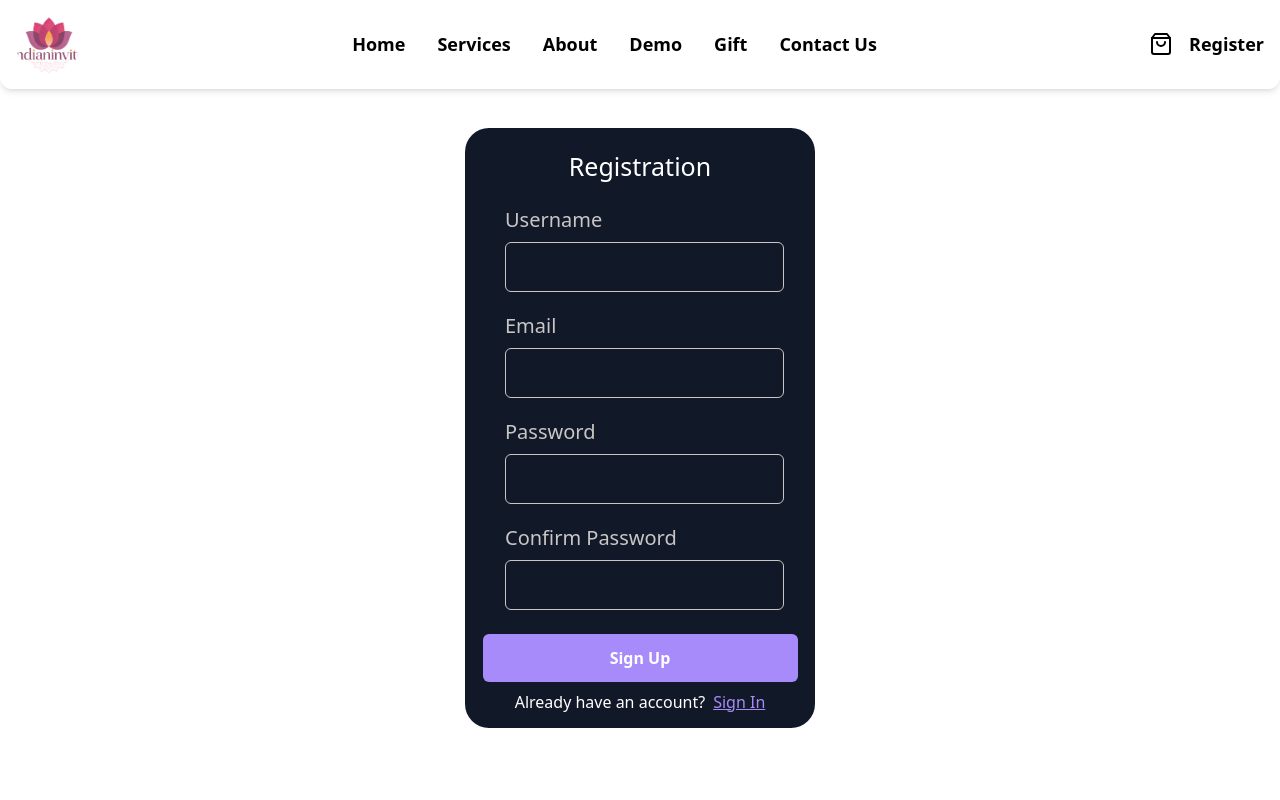
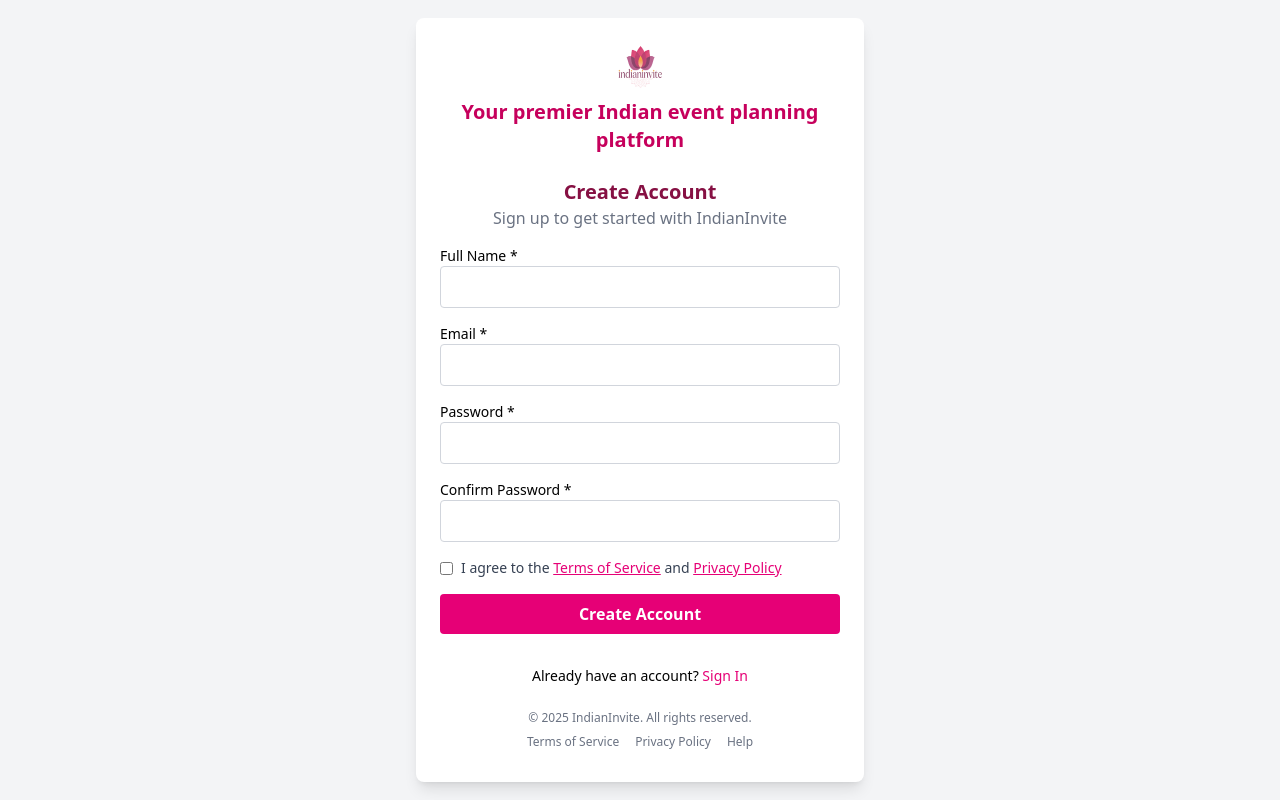
Before and after one commit to faizi729/photo, a React (Vite) app in the folder frontend/: page /register in a window 1280 px wide. Shown: the top 800 px of the page. Built offline with nearby package versions, Linux system fonts and the light colour scheme.

Commit message:
success img added

```diff
--- a/frontend/src/App.jsx
+++ b/frontend/src/App.jsx
@@ -1,4 +1,4 @@
-import { BrowserRouter, Routes, Route } from "react-router-dom";
+import { BrowserRouter, Routes, Route, useLocation } from "react-router-dom";
 import Navbar from "./components/Navbar";
 import Footer from "./components/Footer";
 
@@ -13,12 +13,16 @@ import Demo from "./pages/Demo";
 import ProductGrid from "./pages/Gift";
 import PaymentSuccess from "./pages/Paymentsuccess";
 
-function App() {
+function AppContent() {
+  const location = useLocation();
+
+  // Define the routes where Navbar and Footer should be hidden
+  const hideNavFooterRoutes = ["/login", "/register"];
+  const hideNavFooter = hideNavFooterRoutes.includes(location.pathname);
+
   return (
-    <BrowserRouter>
-      {/* ✅ Main wrapper to prevent scroll overflow */}
     <div className="flex flex-col min-h-screen overflow-x-hidden">
-        <Navbar />
+      {!hideNavFooter && <Navbar />}
       <main className="flex-grow">
         <Routes>
           <Route path="/" element={<Home />} />
@@ -31,11 +35,17 @@ function App() {
           <Route path="/login" element={<Login />} />
           <Route path="/form/:id" element={<Form />} />
           <Route path="/payment-success" element={<PaymentSuccess />} />
-
         </Routes>
       </main>
-        <Footer />
+      {!hideNavFooter && <Footer />}
     </div>
+  );
+}
+
+function App() {
+  return (
+    <BrowserRouter>
+      <AppContent />
     </BrowserRouter>
   );
 }
--- a/frontend/src/components/Navbar.jsx
+++ b/frontend/src/components/Navbar.jsx
@@ -25,8 +25,8 @@ const Navbar = () => {
 
         {/* Logo */}
         <div className="flex items-center gap-2">
-          <Link to="/">
-            <img src={img1} alt="logo" className="w-16 h-16 rounded-full object-cover" />
+          <Link to="/#">
+            <img src={img1} alt="logo" className="w-20 h-16 object-cover" />
           </Link>
         </div>
 
--- a/frontend/src/pages/Gift.jsx
+++ b/frontend/src/pages/Gift.jsx
@@ -105,7 +105,7 @@ const displayRazorpay = async (price) => {
     }
 
     const options = {
-      key: "rzp_live_tfb18vO4HgubFA",
+      key: "rzp_test_WcGyN97AYAiHPE",
       amount,
       currency: data.currency,
       name: "Eye Imagination",
--- a/frontend/src/pages/Login.jsx
+++ b/frontend/src/pages/Login.jsx
@@ -1,10 +1,12 @@
 import React, { useState } from "react";
 import { Link, useNavigate } from "react-router-dom";
 import axios from "axios";
+import logo from "../assets/logo4.png"
 
 const Login = () => {
   const [formData, setFormData] = useState({ email: "", password: "" });
   const navigate = useNavigate();
+  const [loading, setLoading] = useState(false);
 
   const handleChange = (e) => {
     setFormData({ ...formData, [e.target.id]: e.target.value });
@@ -12,69 +14,105 @@ const Login = () => {
 
   const handleSubmit = async (e) => {
     e.preventDefault();
-
+    if (!formData.email || !formData.password) {
+      return alert("Please fill in all fields.");
+    }
+    setLoading(true);
     try {
       const res = await axios.post("https://photo-n1fe.onrender.com/api/users/login", formData);
       localStorage.setItem("token", res.data.token);
-
       navigate("/", { replace: true });
-      window.location.reload(); // ✅ Force page reload on redirect
+      window.location.reload();
     } catch (err) {
       alert(err.response?.data?.error || "Login failed");
+    } finally {
+      setLoading(false);
     }
   };
 
-
   return (
-    <div className="flex justify-center items-center">
-      <div className="bg-[#111828] flex flex-col mt-32 mb-20 w-[350px] rounded-3xl h-[500px]">
-        <div className="flex mt-5 justify-center">
-          <h1 className="text-white font-light text-[25px]">Login</h1>
+    <div className="flex justify-center items-center min-h-screen bg-gray-100">
+      <div className="w-full max-w-md bg-white rounded-2xl shadow-lg p-8">
+        <div className="text-center">
+          <img
+            src={logo}
+            alt="IndianInvite Logo"
+            className="mx-auto h-12 w-12 mb-2"
+          />
+          <p className="text-sm text-gray-600 mb-6">
+            Your premier Indian event planning platform
+          </p>
         </div>
 
+        <h2 className="text-xl font-semibold text-center text-pink-800 mb-1">Welcome Back</h2>
+        <p className="text-center text-gray-500 mb-6">Sign in to continue to your account</p>
+
         <form onSubmit={handleSubmit}>
-          <div className="mt-10 ml-10 flex flex-col gap-2">
-            <label htmlFor="email" className="text-[#C9C6C6] text-xl">
-              Email
+          <div className="mb-4">
+            <label htmlFor="email" className="block text-sm font-medium text-gray-700">
+              Email <span className="text-red-500">*</span>
             </label>
             <input
               id="email"
               type="email"
               value={formData.email}
               onChange={handleChange}
-              className="border border-[#C9C6C6] bg-[#fff] px-5 w-[90%] py-3 rounded-md"
+              className="mt-1 w-full border border-gray-300 rounded-md px-4 py-2 focus:outline-none focus:ring-2 focus:ring-pink-500"
+              required
             />
           </div>
 
-          <div className="mt-5 ml-10 flex flex-col gap-2">
-            <label htmlFor="password" className="text-[#C9C6C6] text-xl">
-              Password
+          <div className="mb-4">
+            <label htmlFor="password" className="block text-sm font-medium text-gray-700">
+              Password <span className="text-red-500">*</span>
             </label>
             <input
               id="password"
               type="password"
               value={formData.password}
               onChange={handleChange}
-              className="border border-[#C9C6C6] bg-[#fff] px-5 w-[90%] py-3 rounded-md"
+              className="mt-1 w-full border border-gray-300 rounded-md px-4 py-2 focus:outline-none focus:ring-2 focus:ring-pink-500"
+              required
             />
           </div>
 
-          <div className="bg-[#A78BFA] mx-auto mt-8 w-[90%] cursor-pointer rounded-md">
-            <button
-              type="submit"
-              className="w-full py-3 text-white cursor-pointer font-semibold"
-            >
-              Sign In
-            </button>
+          <div className="flex items-center justify-between mb-4">
+            <label className="flex items-center text-sm text-gray-600">
+              <input type="checkbox" className="mr-2" /> Remember me
+            </label>
+            <a href="#" className="text-sm text-pink-500 hover:underline">
+              Forgot password?
+            </a>
           </div>
 
-          <div className="flex justify-center gap-2 text-white mt-5">
-            <p>Don't have an account?</p>
-            <Link to="/register" className="text-[#A78BFA] underline">
-              Register here
-            </Link>
+          <button
+            type="submit"
+            disabled={loading}
+            className={`w-full py-3 rounded-md text-white font-semibold ${
+              loading ? "bg-gray-400 cursor-not-allowed" : "bg-pink-600 hover:bg-pink-700"
+            }`}
+          >
+            {loading ? "Logging in..." : "Sign In"}
+          </button>
+        </form>
+
+
+
+        <p className="text-center mt-5 text-sm text-gray-600">
+          Don't have an account?{' '}
+          <Link to="/register" className="text-pink-500 hover:underline">
+            Sign Up
+          </Link>
+        </p>
+
+        <div className="text-center text-xs text-gray-400 mt-6">
+          <p>© 2025 IndianInvite. All rights reserved.</p>
+          <div className="flex justify-center gap-4 mt-2">
+            <a href="#" className="hover:underline">Terms of Service</a>
+            <a href="#" className="hover:underline">Privacy Policy</a>
+            <a href="#" className="hover:underline">Help</a>
           </div>
-        </form>
+        </div>
       </div>
     </div>
   );
--- a/frontend/src/pages/Paymentsuccess.jsx
+++ b/frontend/src/pages/Paymentsuccess.jsx
@@ -1,10 +1,10 @@
-// PaymentSuccess.jsx
+import img from "../assets/success.png"
 export default function PaymentSuccess() {
   return (
     <div className="h-screen flex items-center justify-center text-center">
       <div>
-        <h1 className="text-3xl font-bold text-green-600">🎉 Payment Successful!</h1>
-        <p className="mt-4 text-gray-700">Thank you for your purchase. We'll contact you soon.</p>
+        <img src={img} alt="" className="w-fit"/>
+
       </div>
     </div>
   );
--- a/frontend/src/pages/Register.jsx
+++ b/frontend/src/pages/Register.jsx
@@ -1,6 +1,7 @@
 import React, { useState } from "react";
 import { Link } from "react-router-dom";
 import axios from "axios";
+import registerLogo from "../assets/logo4.png";
 
 const Register = () => {
   const [formData, setFormData] = useState({
@@ -8,73 +9,212 @@ const Register = () => {
     email: "",
     password: "",
     confirmPassword: "",
+    agree: false,
   });
 
+  const [errors, setErrors] = useState({});
+  const [formError, setFormError] = useState("");
+  const [formSuccess, setFormSuccess] = useState("");
+
   const handleChange = (e) => {
-    setFormData({ ...formData, [e.target.id]: e.target.value });
+    const { id, value, type, checked } = e.target;
+    setFormData({ ...formData, [id]: type === "checkbox" ? checked : value });
+
+    if (errors[id]) setErrors({ ...errors, [id]: undefined });
+    if (formError) setFormError("");
+    if (formSuccess) setFormSuccess("");
+  };
+
+  const validateForm = () => {
+    const newErrors = {};
+    const { username, email, password, confirmPassword, agree } = formData;
+
+    if (!username.trim()) newErrors.username = "Full Name is required";
+    if (!email.trim()) newErrors.email = "Email is required";
+    else if (!/\S+@\S+\.\S+/.test(email)) newErrors.email = "Invalid email";
+
+    if (!password) newErrors.password = "Password is required";
+    else if (password.length < 8)
+      newErrors.password = "Must be at least 8 characters";
+
+    if (confirmPassword !== password)
+      newErrors.confirmPassword = "Passwords do not match";
+
+    if (!agree) newErrors.agree = "You must agree to the Terms";
+
+    setErrors(newErrors);
+    return Object.keys(newErrors).length === 0;
   };
 
   const handleSubmit = async (e) => {
     e.preventDefault();
-    const { username, email, password, confirmPassword } = formData;
-
-    if (password !== confirmPassword) {
-      alert("Passwords do not match");
-      return;
-    }
+    if (!validateForm()) return;
 
     try {
+      const { username, email, password } = formData;
+
       const res = await axios.post("https://photo-n1fe.onrender.com/api/users/register", {
         username,
         email,
         password,
       });
-      alert(res.data.message);
+
+      if (res.data.success) {
+        setFormSuccess("Registration successful!");
+        setFormError("");
+        setFormData({
+          username: "",
+          email: "",
+          password: "",
+          confirmPassword: "",
+          agree: false,
+        });
+      } else {
+        setFormError(res.data.message || "Registration failed.");
+      }
     } catch (error) {
-      console.log(error);
+      console.error(error);
+      setFormError(
+        error.response?.data?.message || "Registration failed. Try again."
+      );
     }
   };
 
   return (
-    <div className="flex justify-center items-center">
-      <div className="bg-[#111828] flex flex-col mt-32 mb-20 w-[350px] rounded-3xl h-[600px]">
-        <div className="flex mt-5 justify-center">
-          <h1 className="text-white font-light text-[25px]">Registration</h1>
+    <div className="min-h-screen   flex items-center justify-center bg-gray-100 p-4">
+      <div className="w-full max-w-md bg-white rounded-lg shadow-lg p-6">
+        <div className="flex justify-center">
+          <img src={registerLogo} alt="IndianInvite" className="w-12 h-12" />
+        </div>
+        <h2 className="text-center text-xl font-semibold mt-2 text-pink-700">
+          Your premier Indian event planning platform
+        </h2>
+
+        <h3 className="text-center text-xl font-semibold mt-6 text-pink-900">
+          Create Account
+        </h3>
+        <p className="text-center text-gray-500 mb-4">
+          Sign up to get started with IndianInvite
+        </p>
+
+        <form onSubmit={handleSubmit} className="space-y-4">
+          <div>
+            <label className="block text-sm font-medium">Full Name *</label>
+            <input
+              type="text"
+              id="username"
+              value={formData.username}
+              onChange={handleChange}
+              className="w-full border border-gray-300 rounded px-3 py-2"
+            />
+            {errors.username && (
+              <p className="text-red-500 text-sm">{errors.username}</p>
+            )}
           </div>
 
-        <form onSubmit={handleSubmit}>
-          {["username", "email", "password", "confirmPassword"].map((field) => (
-            <div key={field} className="mt-5 ml-10 flex flex-col gap-2">
-              <label
-                htmlFor={field}
-                className="text-[#C9C6C6] text-xl capitalize"
-              >
-                {field === "confirmPassword" ? "Confirm Password" : field}
+          <div>
+            <label className="block text-sm font-medium">Email *</label>
+            <input
+              type="email"
+              id="email"
+              value={formData.email}
+              onChange={handleChange}
+              className="w-full border border-gray-300 rounded px-3 py-2"
+            />
+            {errors.email && (
+              <p className="text-red-500 text-sm">{errors.email}</p>
+            )}
+          </div>
+
+          <div>
+            <label className="block text-sm font-medium">Password *</label>
+            <input
+              type="password"
+              id="password"
+              value={formData.password}
+              onChange={handleChange}
+              className="w-full border border-gray-300 rounded px-3 py-2"
+            />
+            {errors.password && (
+              <p className="text-red-500 text-sm">{errors.password}</p>
+            )}
+          </div>
+
+          <div>
+            <label className="block text-sm font-medium">
+              Confirm Password *
             </label>
             <input
-                id={field}
-                type={field.includes("password") ? "password" : "password"}
-                value={formData[field]}
+              type="password"
+              id="confirmPassword"
+              value={formData.confirmPassword}
               onChange={handleChange}
-                className="border border-[#C9C6C6] px-5 w-[90%] py-3 rounded-md"
+              className="w-full border border-gray-300 rounded px-3 py-2"
             />
+            {errors.confirmPassword && (
+              <p className="text-red-500 text-sm">{errors.confirmPassword}</p>
+            )}
           </div>
-          ))}
 
-          <div className="bg-[#A78BFA] mx-auto mt-6 w-[90%] cursor-pointer rounded-md">
+          <div className="flex items-start">
+            <input
+              type="checkbox"
+              id="agree"
+              checked={formData.agree}
+              onChange={handleChange}
+              className="mt-1 mr-2"
+            />
+            <label htmlFor="agree" className="text-sm text-gray-700">
+              I agree to the{" "}
+              <span className="text-pink-600 underline cursor-pointer">
+                Terms of Service
+              </span>{" "}
+              and{" "}
+              <span className="text-pink-600 underline cursor-pointer">
+                Privacy Policy
+              </span>
+            </label>
+          </div>
+          {errors.agree && (
+            <p className="text-red-500 text-sm">{errors.agree}</p>
+          )}
+
           <button
             type="submit"
-              className="w-full py-3 text-white font-semibold cursor-pointer"
+            className="w-full bg-pink-600 hover:bg-pink-700 text-white font-semibold py-2 rounded"
           >
-              Sign Up
+            Create Account
           </button>
-          </div>
-        </form>
-        <div className="flex justify-center gap-2 text-white mt-2">
-          <p>Already have an account?</p>
-          <Link to="/login" className="text-[#A78BFA] underline">
+
+          {formError && <p className="text-red-500 text-sm">{formError}</p>}
+          {formSuccess && (
+            <p className="text-green-600 text-sm">{formSuccess}</p>
+          )}
+
+
+
+          <p className="text-center text-sm mt-4">
+            Already have an account?{" "}
+            <Link to="/login" className="text-pink-600 font-medium">
               Sign In
             </Link>
+          </p>
+        </form>
+
+        <div className="text-center mt-6 text-xs text-gray-500">
+          © 2025 IndianInvite. All rights reserved.
+        </div>
+
+        <div className="text-center text-xs text-gray-500 flex justify-center gap-4 mt-2">
+          <a href="#">Terms of Service</a>
+          <a href="#">Privacy Policy</a>
+          <a href="#">Help</a>
+        </div>
+
+        <div className="flex justify-center gap-3 mt-2 text-gray-500 text-xl">
+          <i className="fab fa-facebook"></i>
+          <i className="fab fa-instagram"></i>
+          <i className="fab fa-twitter"></i>
         </div>
       </div>
     </div>
```
Also changed, not shown: frontend/src/assets/success.png (added). Lines whose indentation alone changed are shown as unchanged.
